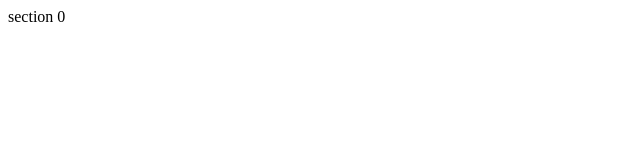
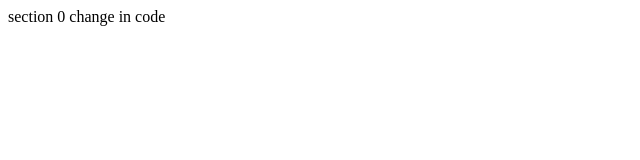
Before and after one commit to navyasri512/preoject_dir, a plain HTML site: page index.html in a window 1280 px wide. Shown: the whole page, without its empty margins (0-640 px from the left). Drawn offline with Linux system fonts and the light colour scheme.

Commit message:
index is commited

```diff
--- a/index.html
+++ b/index.html
@@ -4,5 +4,6 @@
     </head>
     <body>
         section 0
+        change in code
     </body>
 </html>
```
